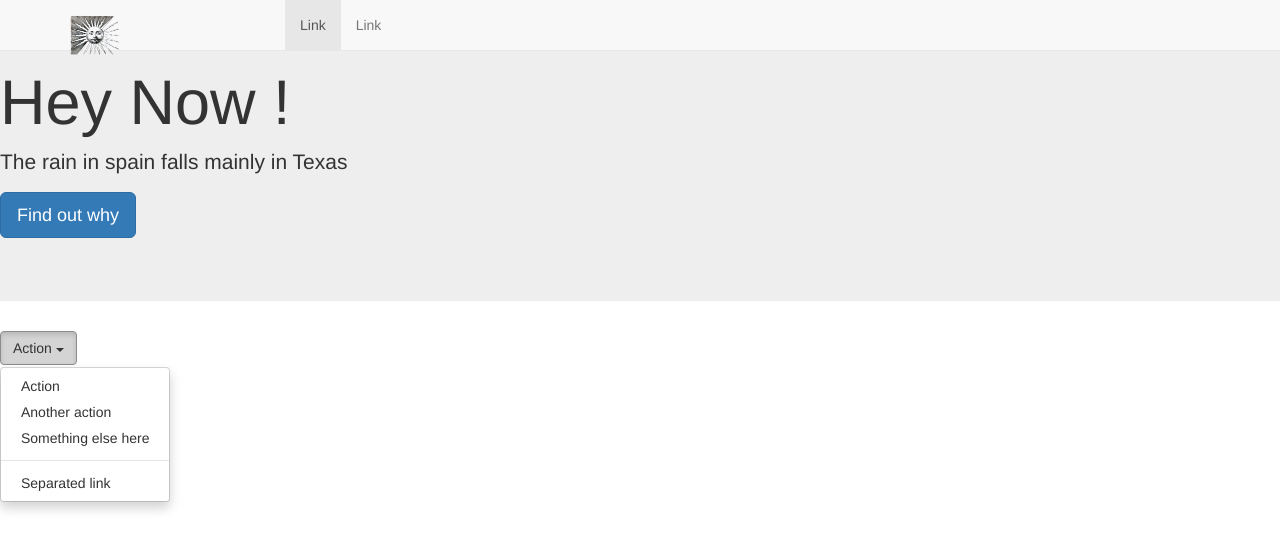
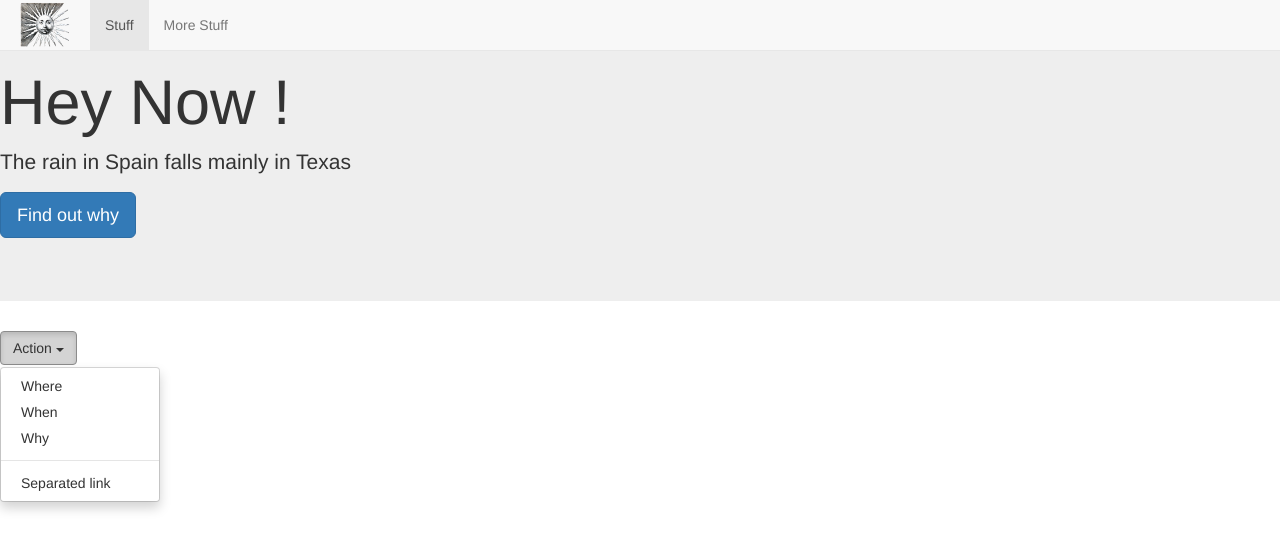
Before and after one commit to MarkhamP/bootstrap-practice, a plain HTML site: page index.html in a window 1280 px wide. Both pictures are taken after a click on the button "Action". Drawn offline with nearby package versions, Linux system fonts and the light colour scheme.

Commit message:
Day 4 take home

```diff
--- a/css/styles.css
+++ b/css/styles.css
@@ -1,6 +1,9 @@
-img {
-    width: 25%;
-    height: auto;
-    background: none !important;
-    border: none !important;
+#sun {
+    width: 50px;
+    height: 45px;
 }
+
+.navbar-brand {
+  padding: 2px 20px !important;  /*overriding the bootstrap .navbar-branding img}
+
+}
--- a/index.html
+++ b/index.html
@@ -13,8 +13,8 @@
 </head>
 <body>
   <nav class="navbar navbar-default navbar-fixed-top">
-  <div class="container">
-    <!-- Brand and toggle get grouped for better mobile display -->
+    <div class="container-fluid">
+      <!-- resizing becomes hamburger menu -->
       <div class="navbar-header">
         <button type="button" class="navbar-toggle collapsed" data-toggle="collapse" data-target="#bs-example-navbar-collapse-1" aria-expanded="false">
           <span class="sr-only">Toggle navigation</span>
@@ -22,14 +22,14 @@
           <span class="icon-bar"></span>
           <span class="icon-bar"></span>
         </button>
-        <a class="navbar-brand" href="http://67.182.6.162/ybiyni/ybiyniserver.dll">
-          <img id="Sun" alt="Brand" src="images/sun_small.png">
+        <a class="navbar-brand" target="_blank" href="http://vintageprintable.com/vintage-printable-printed-material-ephemera-typography/printed-material-emblems-engravings-currency-book-covers/design-graphic-engraving-sun-anthropomorphized/">
+            <img id="sun" alt="Brand" title="Anthropomorphized Sun Engraving" src="images/sun_small.png">
         </a>
       </div>
       <div class="collapse navbar-collapse" id="bs-example-navbar-collapse-1">
         <ul class="nav navbar-nav">
-        <li class="active"><a href="#">Link <span class="sr-only">(current)</span></a></li>
-        <li><a href="#">Link</a></li>
+          <li class="active"><a href="#">Stuff <span class="sr-only">(current)</span></a></li>
+          <li><a href="#">More Stuff</a></li>
         </ul>
       </div>
   </div>
@@ -37,7 +37,7 @@
 
 <div class="jumbotron">
    <h1>Hey Now !</h1>
-   <p>The rain in spain falls mainly in Texas</p>
+   <p>The rain in Spain falls mainly in Texas</p>
    <p><a class="btn btn-primary btn-lg" href="#" role="button">Find out why</a></p>
 </div>
 <!-- Single button -->
@@ -46,10 +46,10 @@
     Action <span class="caret"></span>
   </button>
   <ul class="dropdown-menu">
-    <li><a href="#">Action</a></li>
-    <li><a href="#">Another action</a></li>
-    <li><a href="#">Something else here</a></li>
-    <li role="duder" class="divider"></li>
+    <li><a href="#">Where</a></li>
+    <li><a href="#">When</a></li>
+    <li><a href="#">Why</a></li>
+    <li role="dude" class="divider"></li>
     <li><a href="#">Separated link</a></li>
   </ul>
 </div>
```
Lines whose indentation alone changed are shown as unchanged.
